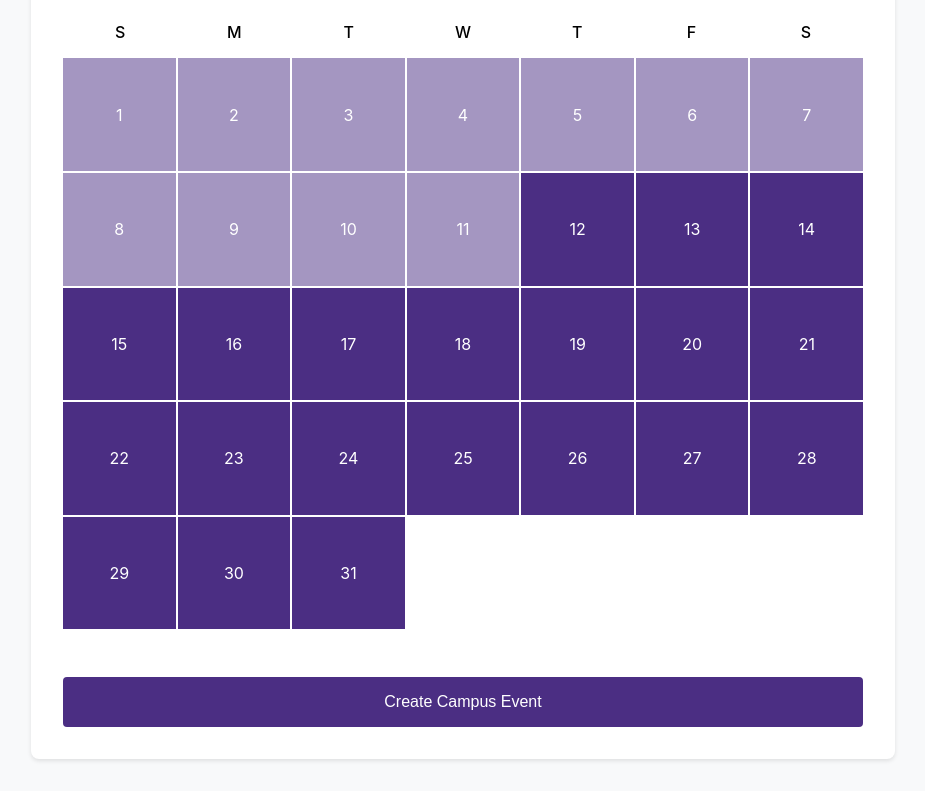
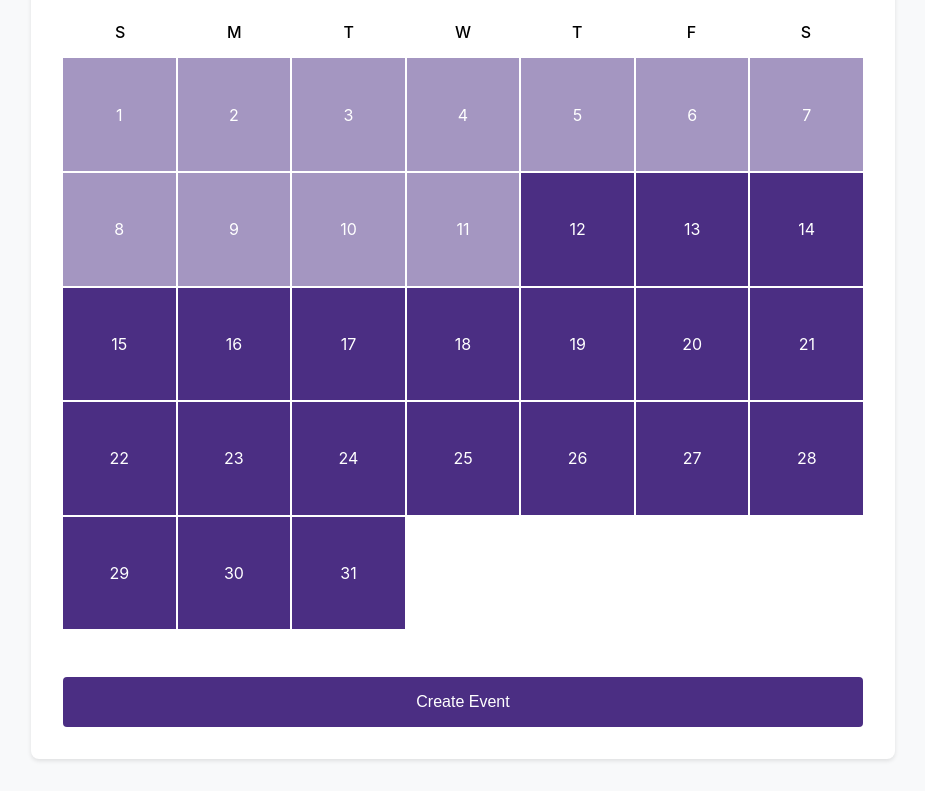
Before and after one commit to tiffanyy3/campus-connect, a React (Create React App) app: page / in a window 1280 px wide. Shown: the part 595-1386 px from the top of the page, without its empty margins (177-1102 px from the left). Built offline with nearby package versions, Linux system fonts and the light colour scheme; no server answers.

Commit message:
commit #5 or 6: Create Event text

```diff
--- a/package.json
+++ b/package.json
@@ -46,5 +46,8 @@
       "last 1 firefox version",
       "last 1 safari version"
     ]
+  },
+  "devDependencies": {
+    "@babel/plugin-proposal-private-property-in-object": "^7.21.11"
   }
 }
--- a/src/components/CreateEvent.js
+++ b/src/components/CreateEvent.js
@@ -160,7 +160,7 @@
         </div>
 
         <button type="submit" className="submit-button">
-          Create Campus Event
+          Create Event
         </button>
       </form>
     </div>
```
Also changed, not shown: 1 other file (tests, documents, lock files or other folders).
